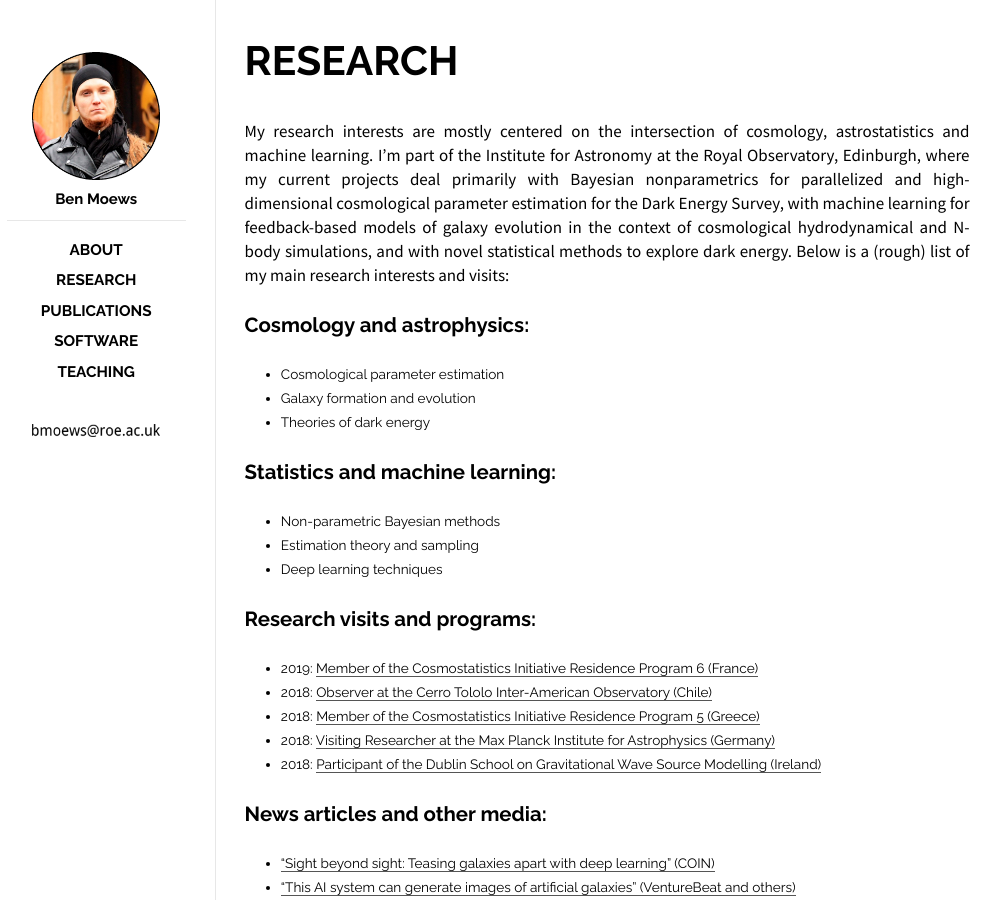
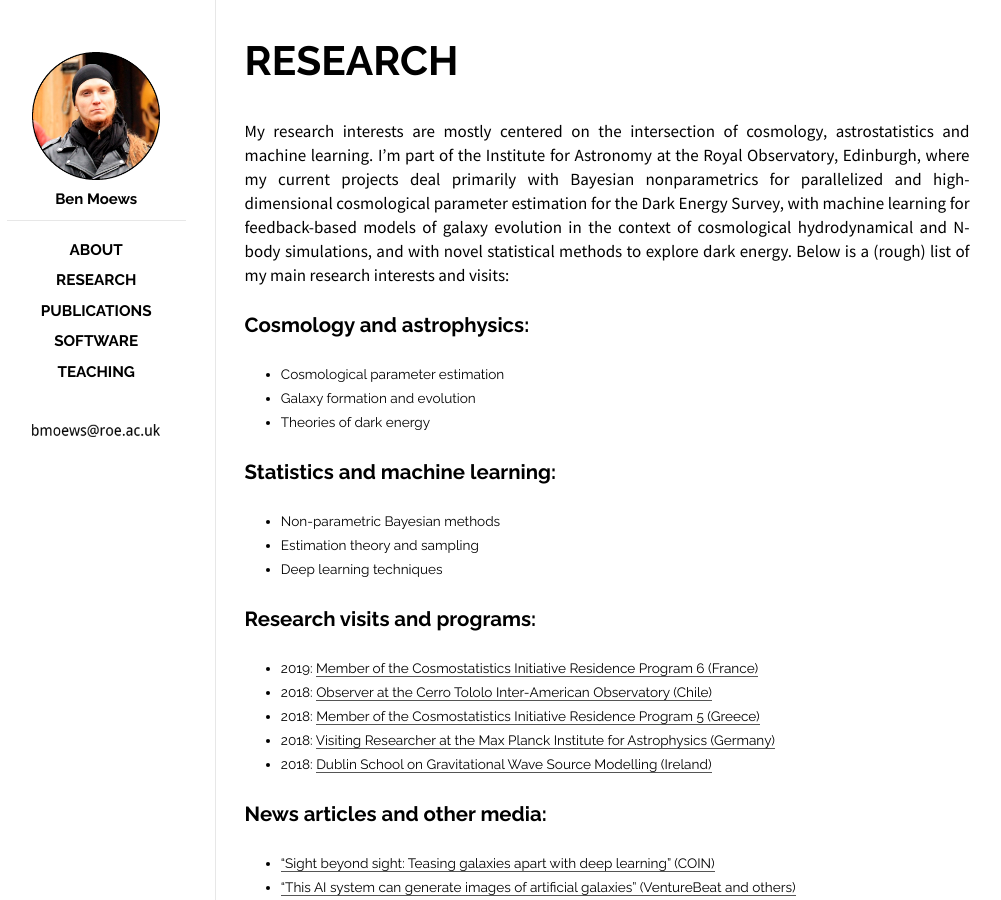
Before and after one commit to moews/moews.github.io, a Jekyll site: the page built from _posts/2017-03-26-research.md, in a window 1280 px wide. Shown: the whole page, without its empty margins (143-1144 px from the left). Built offline with Jekyll 4.4.1, drawn with Linux system fonts in a browser that asks for light colours.

Commit message:
Update 2017-03-26-research.md

```diff
--- a/_posts/2017-03-26-research.md
+++ b/_posts/2017-03-26-research.md
@@ -28,7 +28,7 @@
 * 2018: [Observer at the Cerro Tololo Inter-American Observatory (Chile)](http://www.ctio.noao.edu/noao)
 * 2018: [Member of the Cosmostatistics Initiative Residence Program 5 (Greece)](https://cosmostatistics-initiative.org/residence-programs/coin-residence-program-5-chania-greece/)
 * 2018: [Visiting Researcher at the Max Planck Institute for Astrophysics (Germany)](https://www.mpa-garching.mpg.de)
-* 2018: [Participant of the Dublin School on Gravitational Wave Source Modelling (Ireland)](https://maths.ucd.ie/dsgwsm)
+* 2018: [Dublin School on Gravitational Wave Source Modelling (Ireland)](https://maths.ucd.ie/dsgwsm)
 
 ## News articles and other media:
 
```
